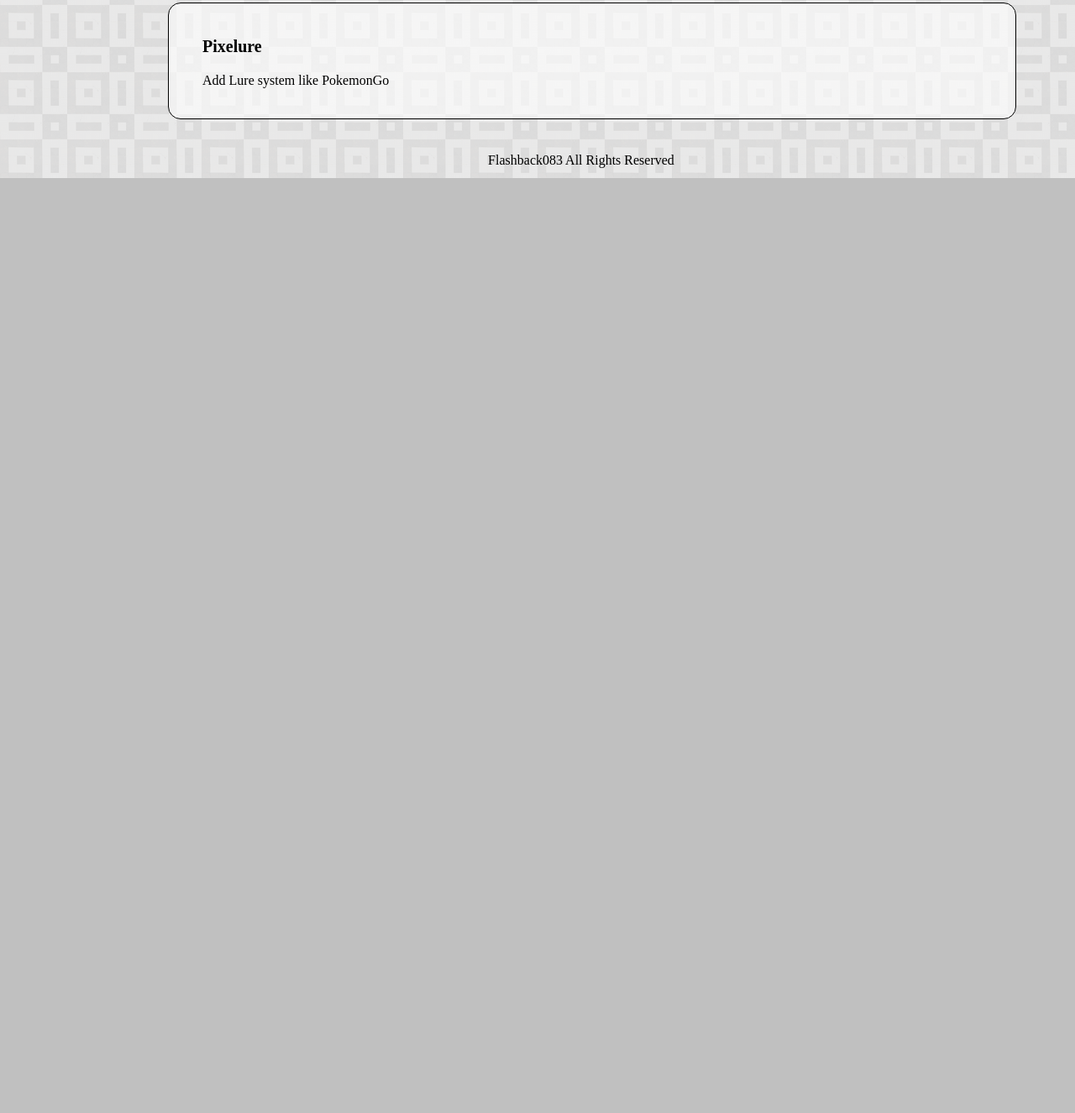
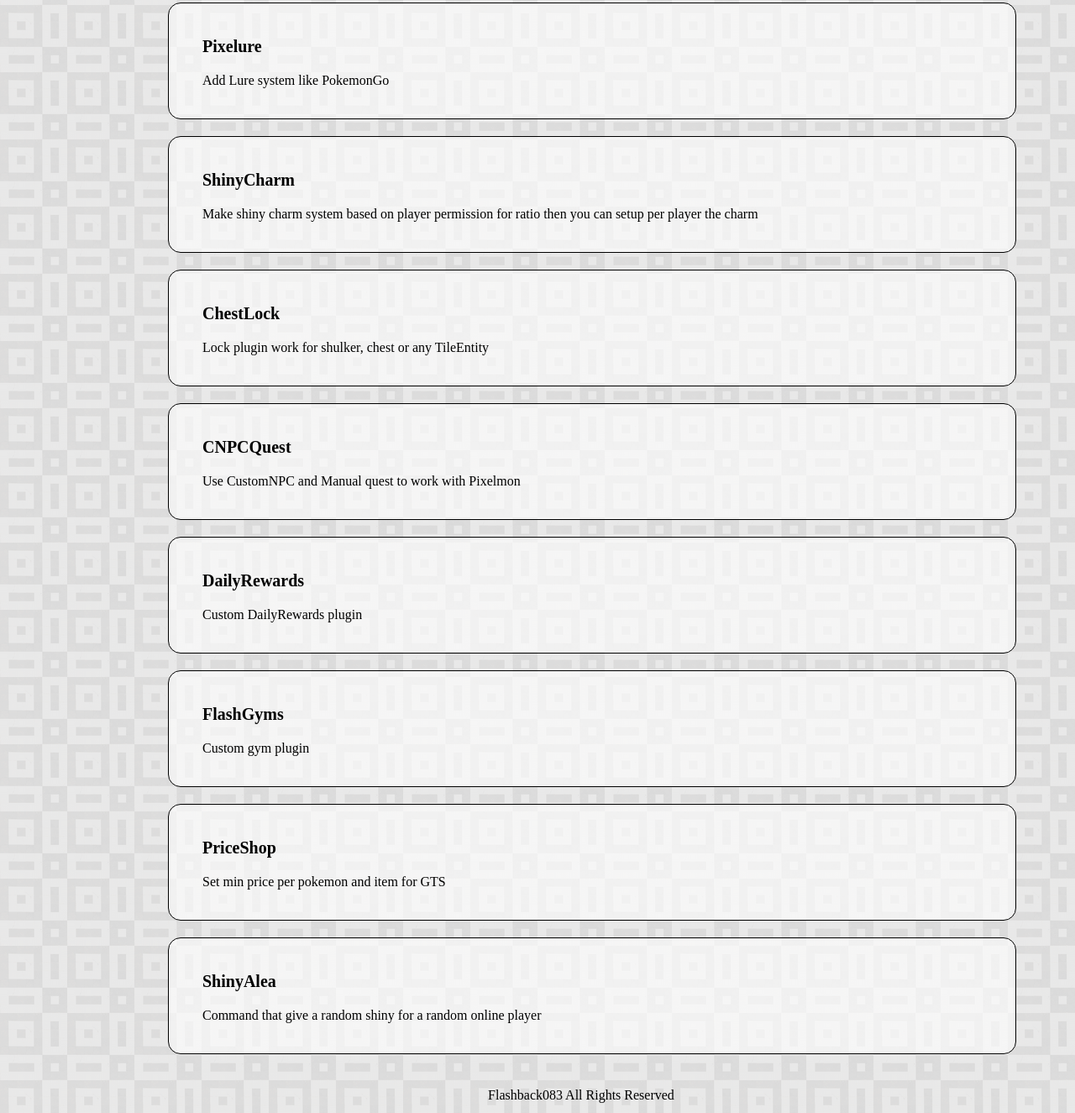
Before and after one commit to Flashback083/flashback083.github.io, a plain HTML site: page privateprojects.html in a window 1280 px wide. Shown: the part 954-2279 px from the top of the page at 84% size. Before the commit the page ends 1166 px from the top, so only its background shows below. Drawn offline with Linux system fonts and the light colour scheme.

Commit message:
Add private plugin

```diff
--- a/privateprojects.html
+++ b/privateprojects.html
@@ -43,6 +43,34 @@
 			<h1>Pixelure</h1>
 			<p>Add Lure system like PokemonGo</p>
 		</article>
+		<article>
+			<h1>ShinyCharm</h1>
+			<p>Make shiny charm system based on player permission for ratio then you can setup per player the charm</p>
+		</article>
+		<article>
+			<h1>ChestLock</h1>
+			<p>Lock plugin work for shulker, chest or any TileEntity</p>
+		</article>
+		<article>
+			<h1>CNPCQuest</h1>
+			<p>Use CustomNPC and Manual quest to work with Pixelmon</p>
+		</article>
+		<article>
+			<h1>DailyRewards</h1>
+			<p>Custom DailyRewards plugin</p>
+		</article>
+		<article>
+			<h1>FlashGyms</h1>
+			<p>Custom gym plugin</p>
+		</article>
+		<article>
+			<h1>PriceShop</h1>
+			<p>Set min price per pokemon and item for GTS</p>
+		</article>
+		<article>
+			<h1>ShinyAlea</h1>
+			<p>Command that give a random shiny for a random online player</p>
+		</article>
 		<footer>Flashback083 All Rights Reserved</footer>
 	</section>
 </body>
```
